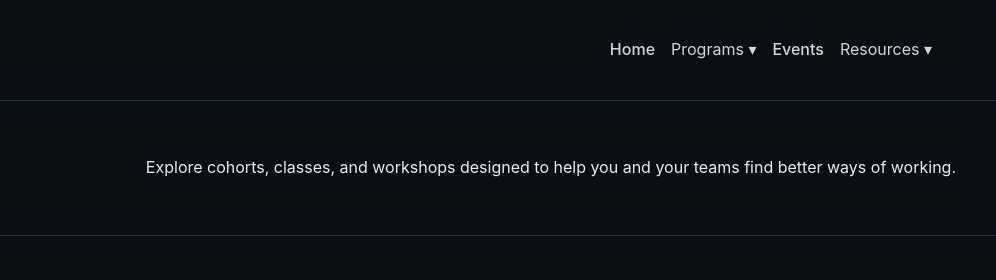
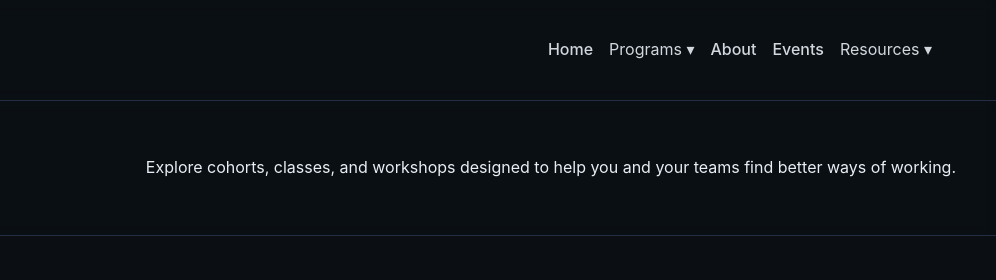
Before and after one commit to daveborzillo/bwow-website, a plain HTML site: page programs.html in a window 1280 px wide. Shown: the top 280 px of the page, 284-1280 px from the left. Drawn offline with Linux system fonts and the light colour scheme.

Commit message:
Update programs.html

```diff
--- a/programs.html
+++ b/programs.html
@@ -23,6 +23,8 @@
         <a href="programs.html" class="view-all">View all programs →</a>
       </div>
     </div>
+
+    <a href="about.html" class="nav-link">About</a>
 
     <a href="events.html" class="nav-link">Events</a>
 
```
